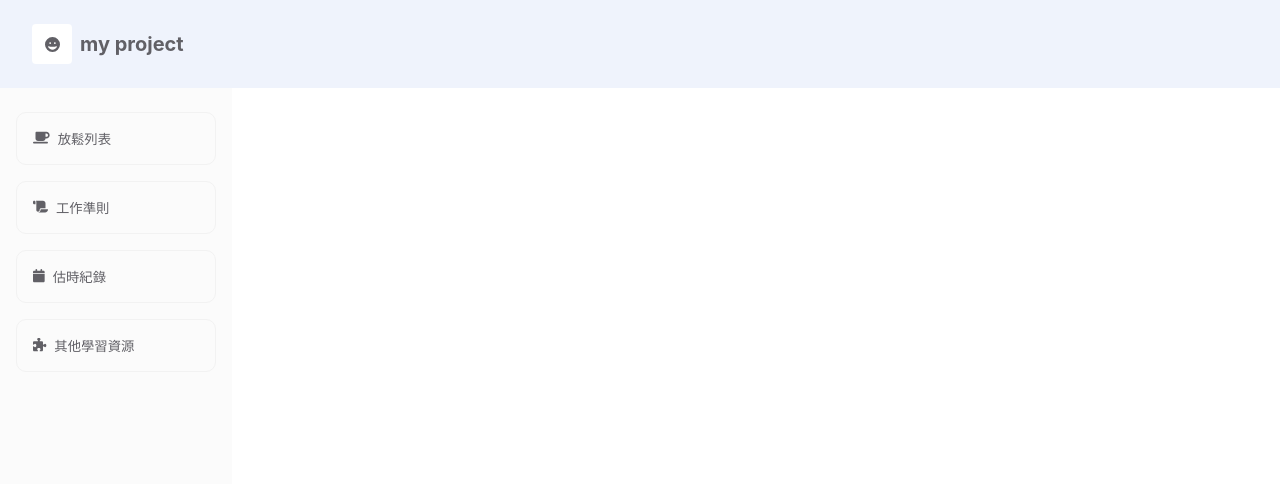
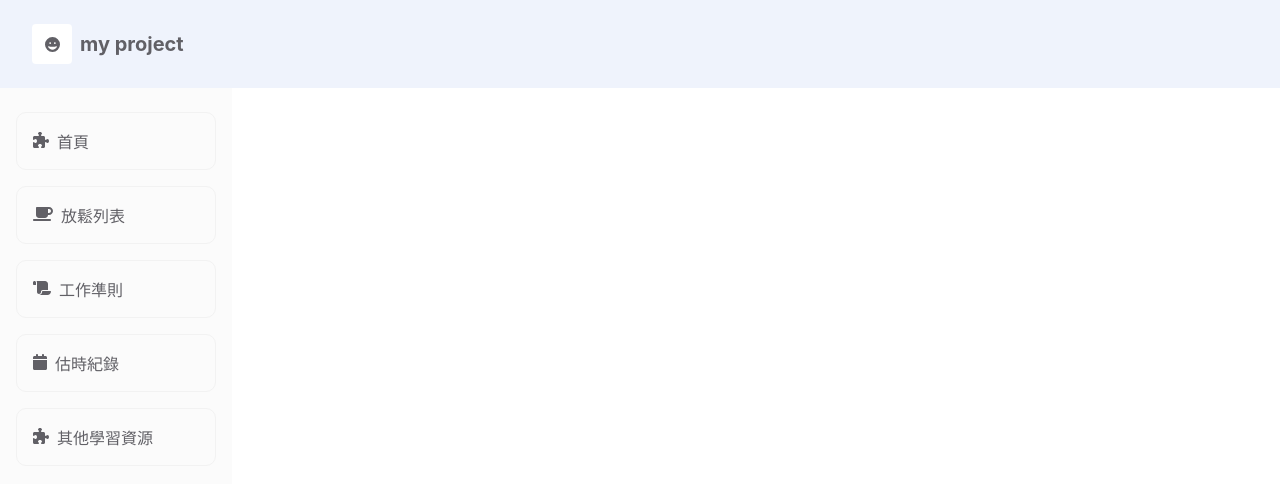
Before and after one commit to yuju0101/vue-project, a Vue app: page /estimate/1 in a window 1280 px wide. Shown: the top 484 px of the page. Built offline with nearby package versions, Linux system fonts and the light colour scheme.

Commit message:
新增列表與導航區塊

```diff
--- a/src/components/ItemList.vue
+++ b/src/components/ItemList.vue
@@ -14,7 +14,8 @@
 
     <!-- add area -->
     <section class="form-wrap">
-      <button type="button" class="button" @click="addNewItem">新增產品</button>
+      <button type="button" class="button" @click="addNewItem">新增產品sss</button>
+      <FilledButton>更新</FilledButton>
       <form v-if="newItem">
         <div class="item-wrap">
           <div class="item">
@@ -79,7 +80,8 @@
 <script setup>
 import { onMounted, ref } from 'vue'
 import Title from './Title.vue'
-import IconBlock from './atoms/iconBlock.vue'
+import IconBlock from './atoms/IconBlock.vue'
+import FilledButton from './atoms/FilledButton.vue'
 const newProducts = ref([])
 const products = [
   {
@@ -218,11 +220,13 @@ form {
     font-weight: 700;
     color: #3b3b3b;
     padding: 16px 0;
+    font-size: 16px;
   }
 
   td {
     text-align: center;
     margin: 12px 0;
+    font-size: 16px;
     &.img-wrap {
       display: flex;
       justify-content: center;
--- a/src/components/Navigation.vue
+++ b/src/components/Navigation.vue
@@ -1,21 +1,35 @@
 <template>
   <div class="nav-wrap">
+    <RouterLink to="/"
+      ><button class="nav-item">
+        <div class="icon"><font-awesome-icon :icon="['fas', 'puzzle-piece']" /></div>
+        首頁
+      </button>
+    </RouterLink>
+    <RouterLink to="/relax">
       <button class="nav-item">
         <div class="icon"><font-awesome-icon :icon="['fas', 'mug-saucer']" /></div>
         放鬆列表
       </button>
-    <button class="nav-item">
+    </RouterLink>
+    <RouterLink to="/rule"
+      ><button class="nav-item">
         <div class="icon"><font-awesome-icon :icon="['fas', 'scroll']" /></div>
         工作準則
       </button>
-    <button class="nav-item">
+    </RouterLink>
+    <RouterLink to="/estimate"
+      ><button class="nav-item">
         <div class="icon"><font-awesome-icon :icon="['fas', 'calendar']" /></div>
         估時紀錄
       </button>
-    <button class="nav-item">
+    </RouterLink>
+    <RouterLink to="/resource"
+      ><button class="nav-item">
         <div class="icon"><font-awesome-icon :icon="['fas', 'puzzle-piece']" /></div>
         其他學習資源
       </button>
+    </RouterLink>
   </div>
 </template>
 
@@ -32,6 +46,7 @@ button.nav-item {
   width: 100%;
   padding: 16px;
   width: 200px;
+  font-size: 16px;
   margin: 0 16px 16px 16px;
   border-radius: 10px;
   display: block;
```
Lines whose indentation alone changed are shown as unchanged.
